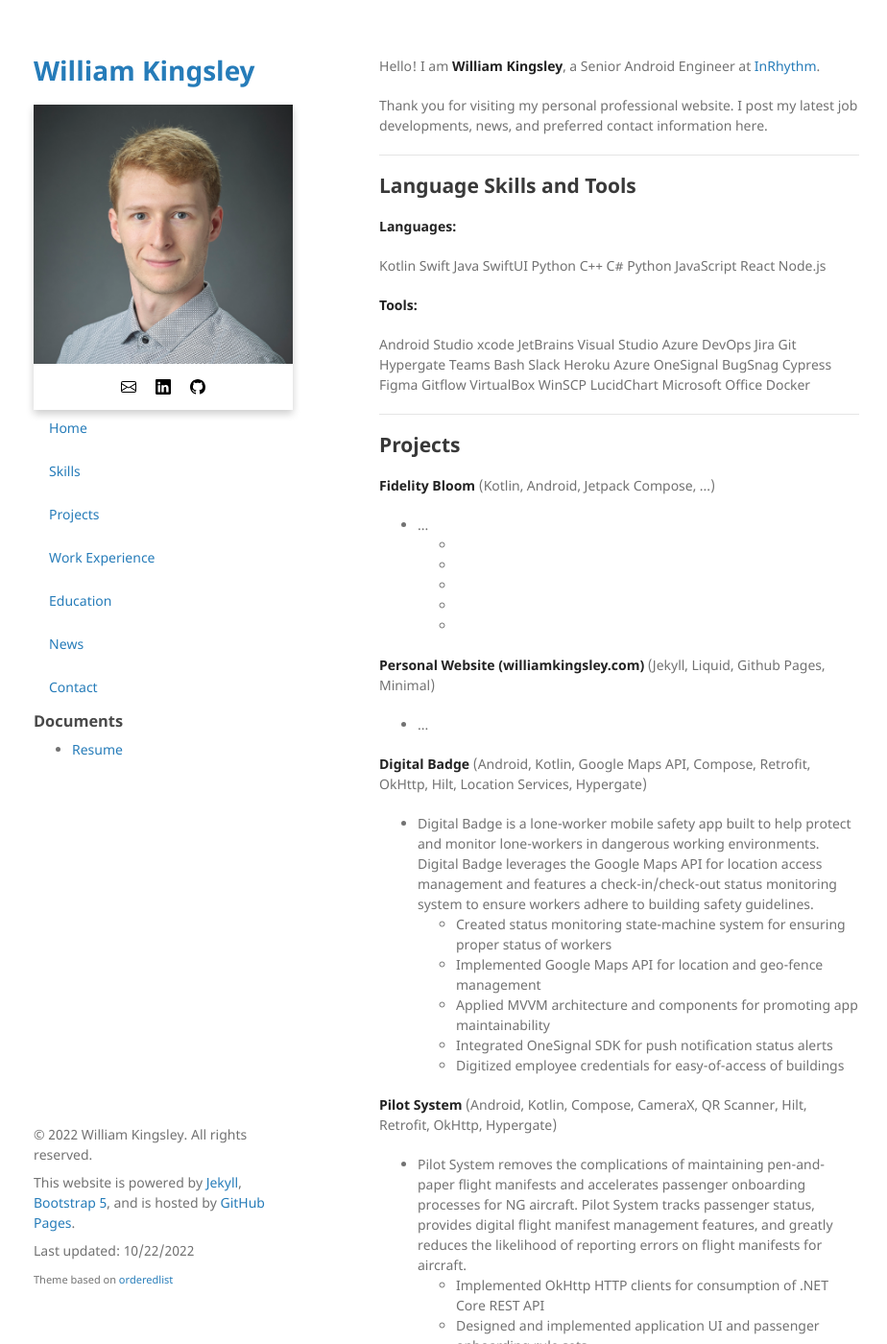
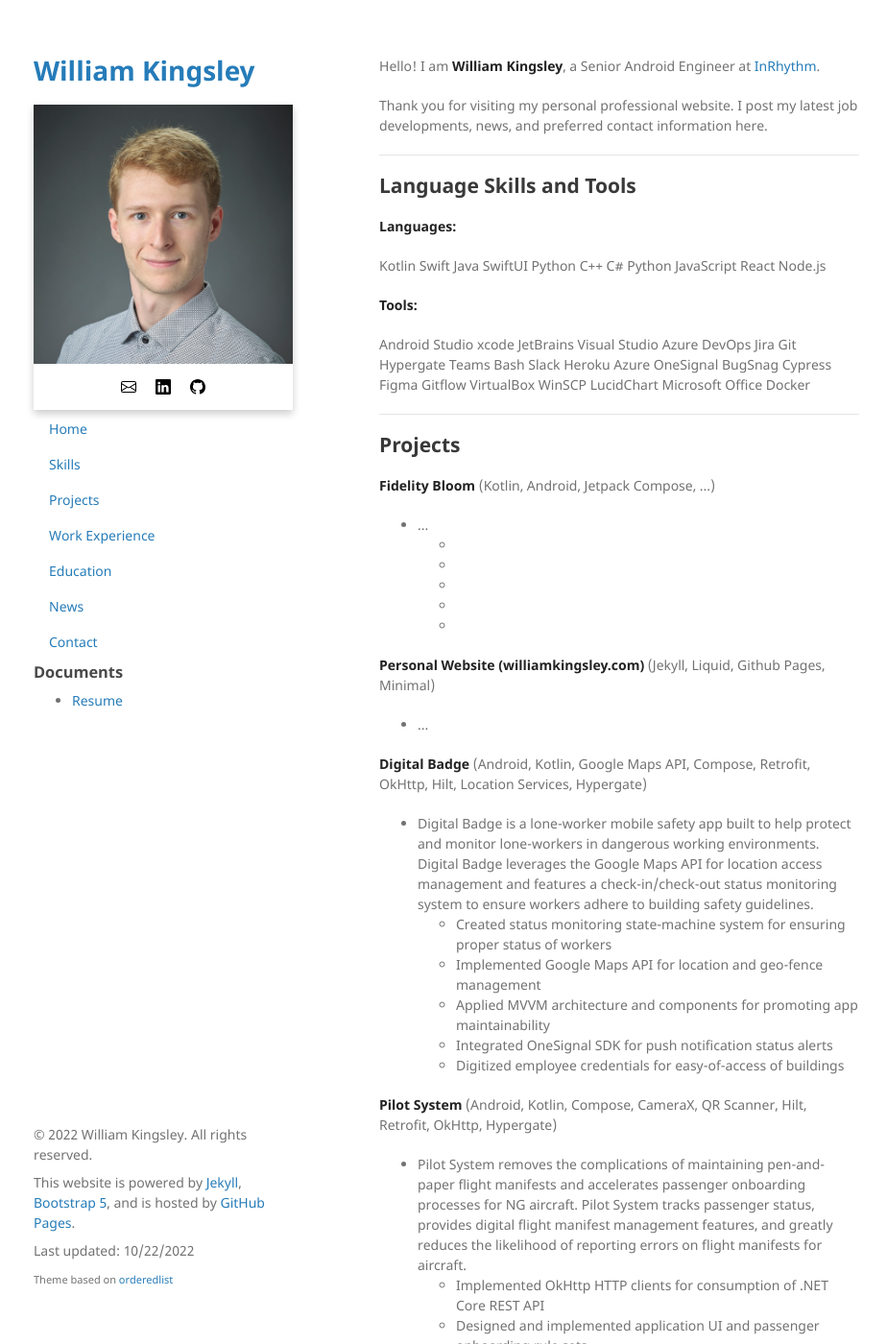
Before and after one commit to data-programmer/data-programmer.github.io, a Jekyll site: the page built from index.md, in a window 1280 px wide and 1400 px high. Shown: the whole window at 96% size, without its empty margins (175-1099 px from the left). Built offline with Jekyll 4.4.1, drawn with Linux system fonts in a browser that asks for light colours.

Commit message:
Updating nav bar style

```diff
--- a/_includes/navigation.html
+++ b/_includes/navigation.html
@@ -1,5 +1,7 @@
-{% for nav in site.data.settings.nav %}
-<ul class="navbar page-list-spacing">
-    <li><a href="{{ nav.url }}">{{ nav.name }}</a></li>
-</ul>
-{% endfor %}
+<div class="page-top-spacing">
+    {% for nav in site.data.settings.nav %}
+    <ul class="navbar page-list-spacing">
+        <li><a href="{{ nav.url }}">{{ nav.name }}</a></li>
+    </ul>
+    {% endfor %}
+</div>
--- a/_sass/jekyll-theme-minimal.scss
+++ b/_sass/jekyll-theme-minimal.scss
@@ -9,11 +9,11 @@
 
 .navbar li {
   display: block;
-  padding: 8px 16px;
+  padding: 4px 16px;
 }
 
 .navbar li:hover {
-  background-color: #6c6c6c;
+  background-color: #d9d9d9;
   color: #069;
 }
 
@@ -38,6 +38,10 @@
 
 .icon:hover {
   color: #069;
+}
+
+.page-top-spacing {
+  margin-top: 5px;
 }
 
 .page-title-spacing {
```
